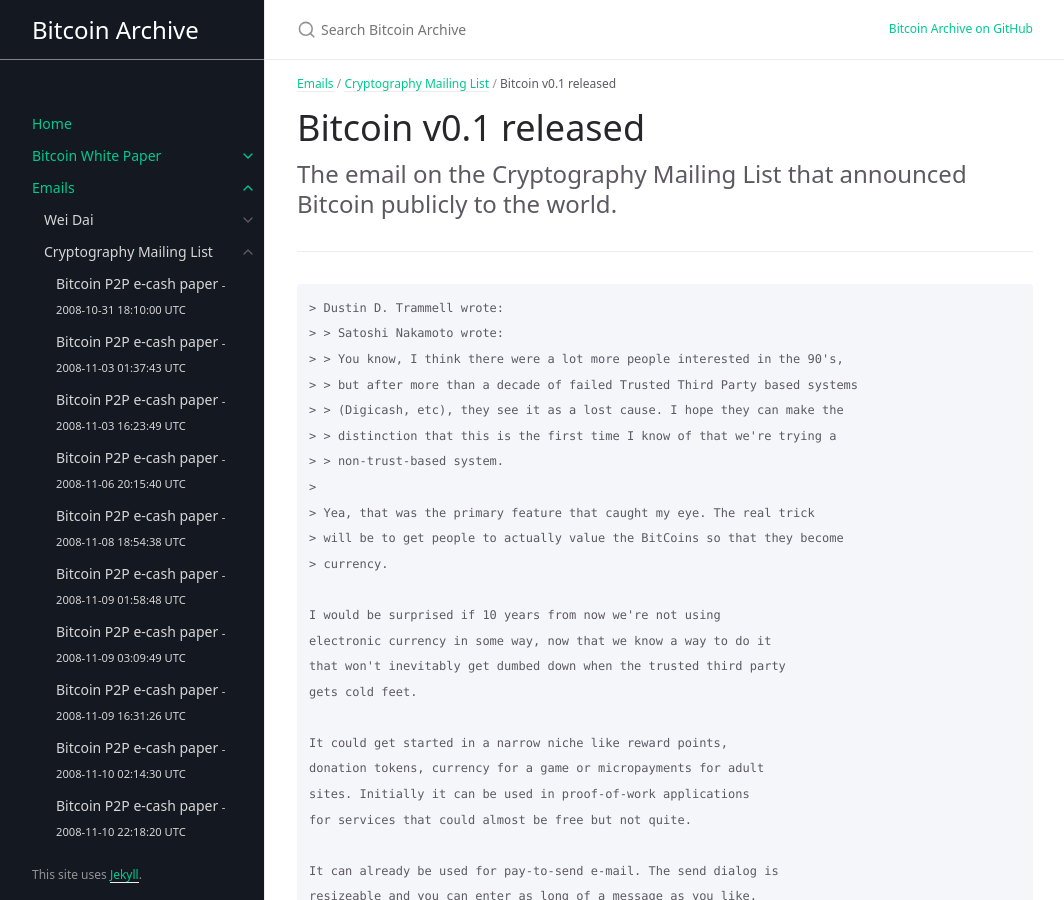
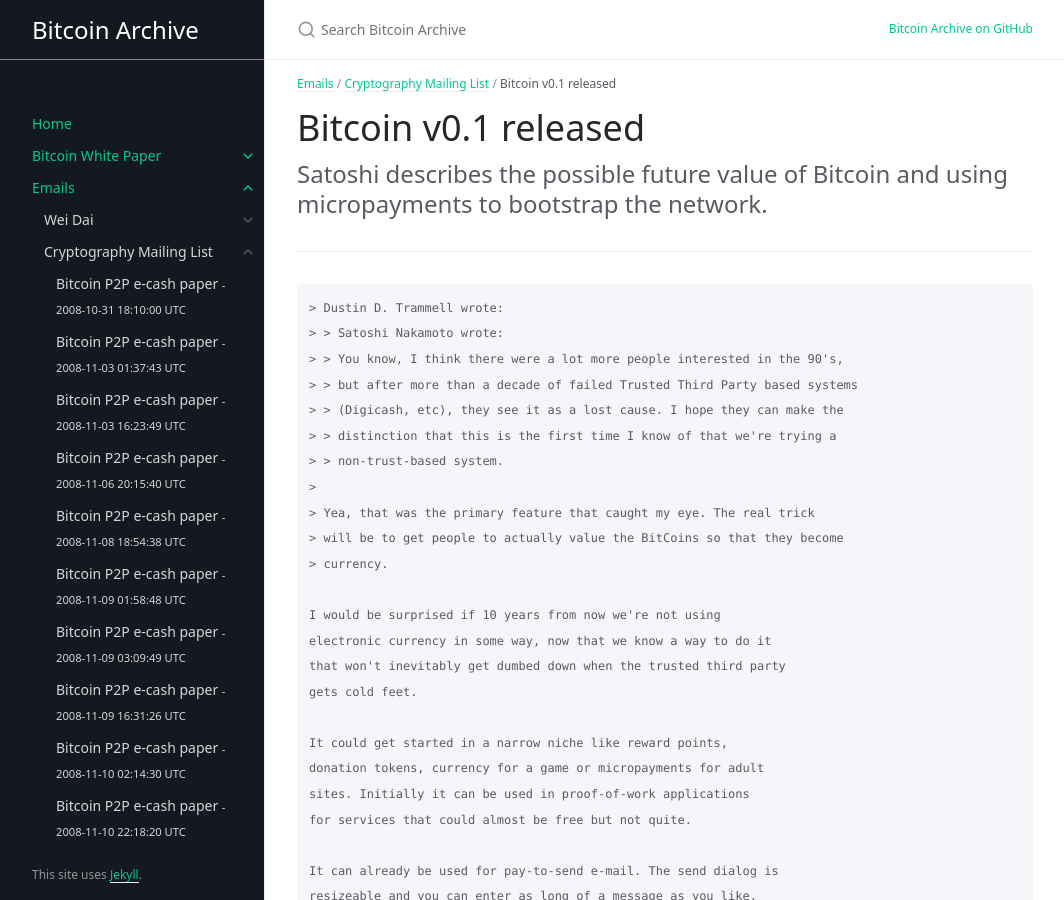
Before and after one commit to wakgill/bitcoin-archive, a Jekyll site: the page built from docs/emails/cryptography/17.md, in a window 1280 px wide and 900 px high. Shown: the whole window, without its empty margins (107-1171 px from the left). Built offline with Jekyll 4.4.1, drawn with Linux system fonts in a browser that asks for light colours; some web fonts are replaced.

Commit message:
Update 17.md

```diff
--- a/docs/emails/cryptography/17.md
+++ b/docs/emails/cryptography/17.md
@@ -9,7 +9,7 @@ date: 2009-01-16 16:03:14 UTC
 
 # Bitcoin v0.1 released
 
-The email on the Cryptography Mailing List that announced Bitcoin publicly to the world.
+Satoshi describes the possible future value of Bitcoin and using micropayments to bootstrap the network.
 {: .fs-6 .fw-300 }
 
 ---
```
